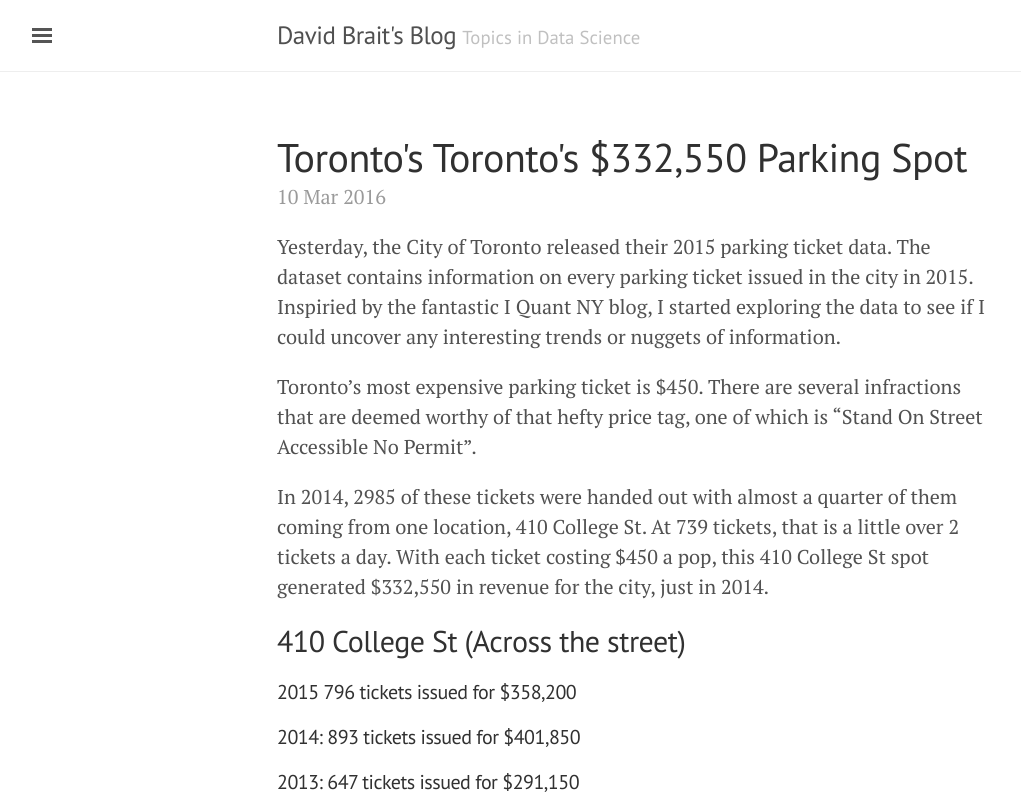
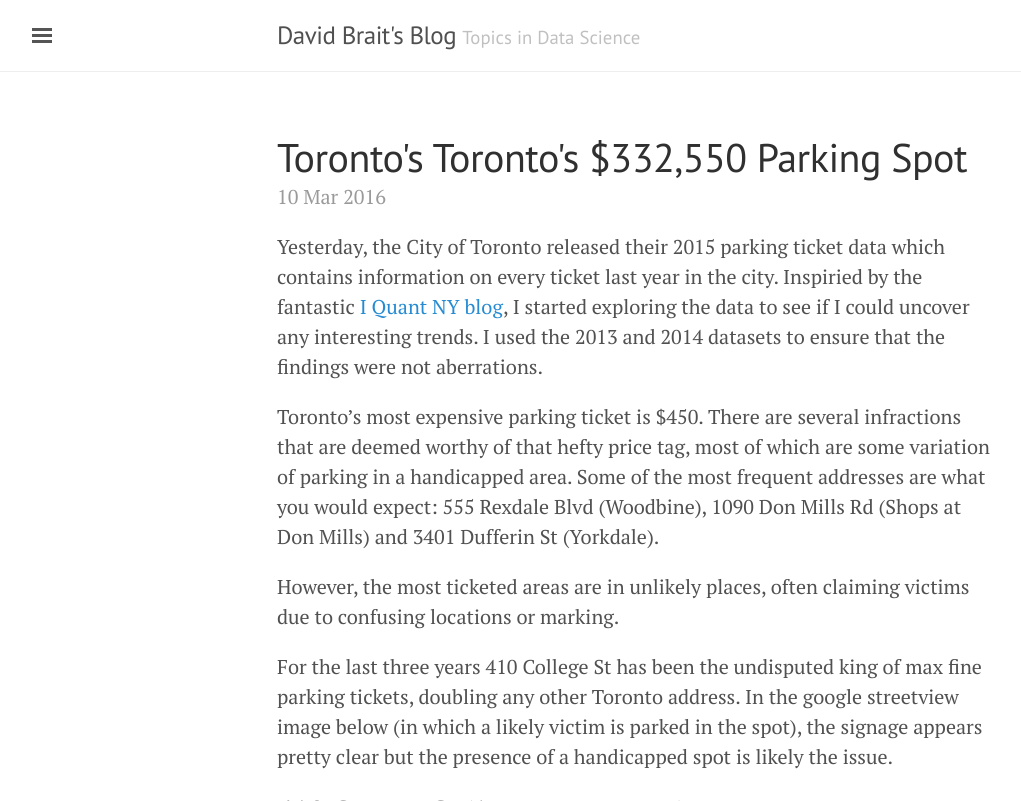
Before and after one commit to dbrait/dbrait-blog, a Jekyll site: the page built from _posts/2016-03-10-Toronto's $358,000 Parking Spot.md, in a window 1280 px wide and 1400 px high, cut to the strip 0-801 px from the top of the window. Shown: the whole strip, without its empty margins (3-1024 px from the left). Built offline with Jekyll 4.4.1, drawn with Linux system fonts in a browser that asks for light colours; some of the changed text lies outside the part shown.

Commit message:
added text and hyperlink
hyper link to i quant ny

```diff
--- a/_posts/2016-03-10-Toronto's $358,000 Parking Spot.md
+++ b/_posts/2016-03-10-Toronto's $358,000 Parking Spot.md
@@ -4,11 +4,13 @@ title: "Toronto's Toronto's $332,550 Parking Spot"
 date: 2016-03-10
 ---
 
-Yesterday, the City of Toronto released their 2015 parking ticket data.  The dataset contains information on every parking ticket issued in the city in 2015.  Inspiried by the fantastic I Quant NY blog, I started exploring the data to see if I could uncover any interesting trends or nuggets of information.
+Yesterday, the City of Toronto released their 2015 parking ticket data which contains information on every ticket last year in the city.  Inspiried by the fantastic <a href="http://iquantny.tumblr.com/">I Quant NY blog</a>, I started exploring the data to see if I could uncover any interesting trends.  I used the 2013 and 2014 datasets to ensure that the findings were not aberrations.
 
-Toronto's most expensive parking ticket is $450.  There are several infractions that are deemed worthy of that hefty price tag, one of which is "Stand On Street Accessible No Permit".
+Toronto's most expensive parking ticket is $450.  There are several infractions that are deemed worthy of that hefty price tag, most of which are some variation of parking in a handicapped area.  Some of the most frequent addresses are what you would expect: 555 Rexdale Blvd (Woodbine), 1090 Don Mills Rd (Shops at Don Mills) and 3401 Dufferin St (Yorkdale).
 
-In 2014, 2985 of these tickets were handed out with almost a quarter of them coming from one location, 410 College St.  At 739 tickets, that is a little over 2 tickets a day.  With each ticket costing $450 a pop, this 410 College St spot generated $332,550 in revenue for the city, just in 2014.
+However, the most ticketed areas are in unlikely places, often claiming victims due to confusing locations or marking.
+
+For the last three years 410 College St has been the undisputed king of max fine parking tickets, doubling any other Toronto address.  In the google streetview image below (in which a likely victim is parked in the spot), the signage appears pretty clear but the presence of a handicapped spot is likely the issue.
 
 ## 410 College St (Across the street) ##
 #### 2015 796 tickets issued for $358,200 ####
@@ -17,6 +19,7 @@ In 2014, 2985 of these tickets were handed out with almost a quarter of them com
 
 <iframe src="https://www.google.com/maps/embed?pb=!1m0!3m2!1sen!2sca!4v1455649270872!6m8!1m7!1sk9t_aIUtkuWeAvu_uTdHFA!2m2!1d43.65675864281898!2d-79.40623669615232!3f144.63015609181116!4f-16.43494906144889!5f0.7820865974627469" width="600" height="450" frameborder="0" style="border:0" allowfullscreen></iframe>
 
+There is a significant drop off in tickets, but a max ticket per day at 18 Grenville St is still a nice revenue generator for city hall.  Likely another case of an odd place for a handicapped designitation to be.
 
 ## 18 Grenville St
 #### 2015: 342 tickets issued for $153,900
@@ -25,6 +28,7 @@ In 2014, 2985 of these tickets were handed out with almost a quarter of them com
 
 <iframe src="https://www.google.com/maps/embed?pb=!1m0!3m2!1sen!2sca!4v1455651657879!6m8!1m7!1s83857MNyUcdO5tzZJ82cxA!2m2!1d43.66195861412737!2d-79.38421575983601!3f329.1808863828714!4f-5.896528146053157!5f0.7820865974627469" width="600" height="450" frameborder="0" style="border:0" allowfullscreen></iframe>
 
+Another victim pictured in the google street view image.  This is the exit on the eastside of the Manulife center.
 
 ## 35 Balmuto St (Across the street)
 #### 2015: 326 tickets issued for $146,700
```
